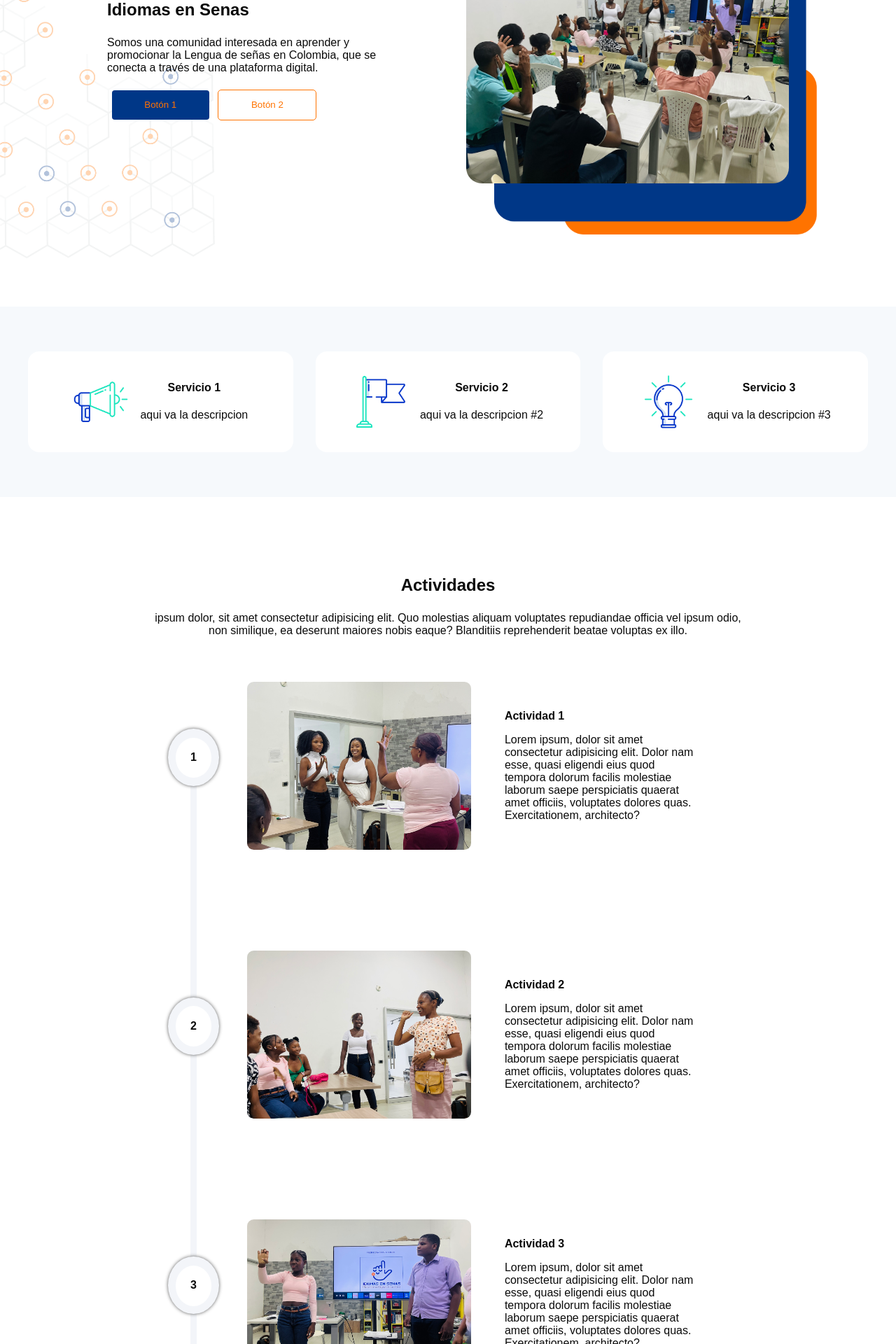
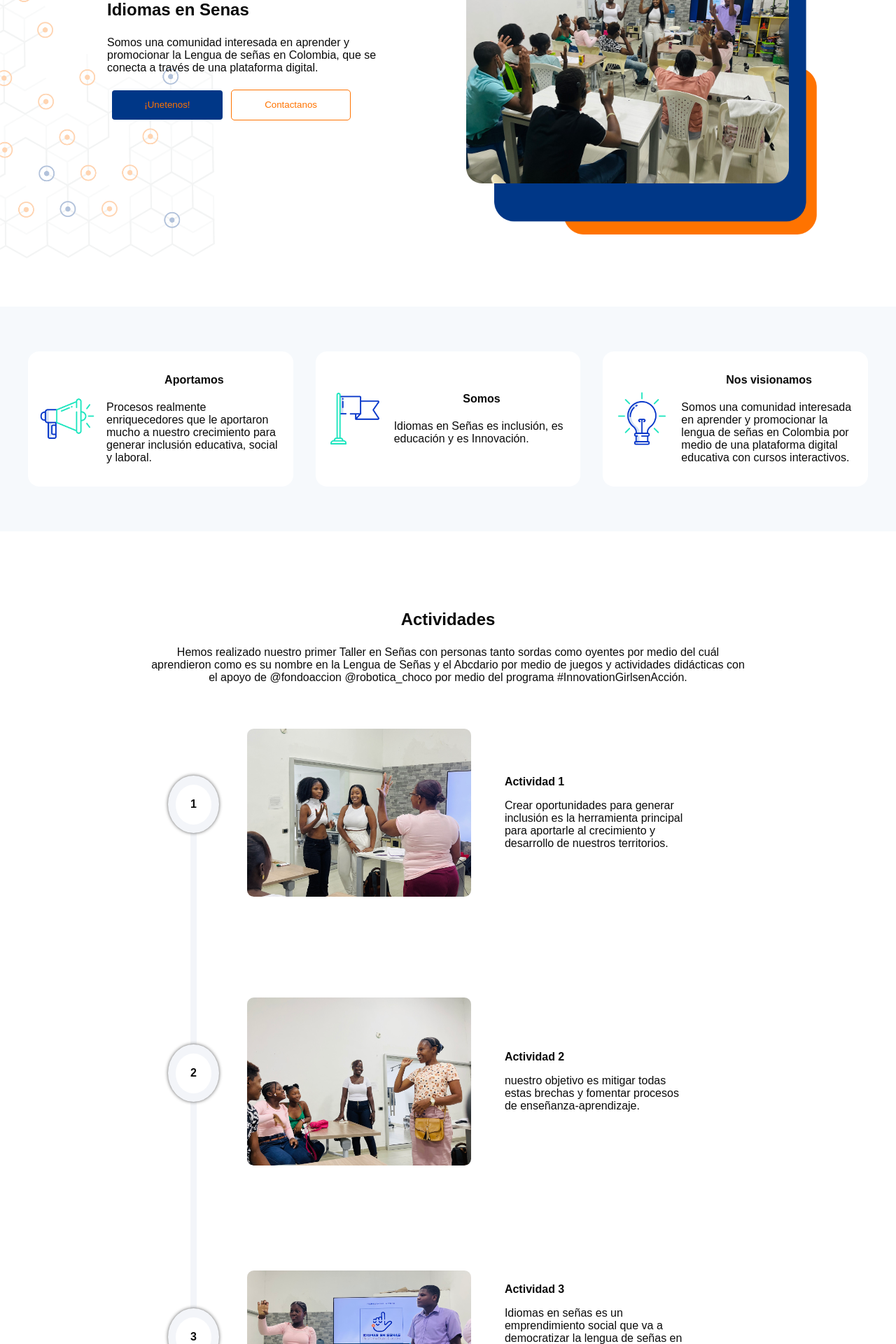
Before and after one commit to lcchaverra/Idiomas_en_senas, a React (Vite) app: page / in a window 1280 px wide. Shown: the part 260-2180 px from the top of the page at 70% size. Built offline with nearby package versions, Linux system fonts and the light colour scheme; a web font is replaced by a local one.

Commit message:
update de contenido y agg del leeme

```diff
--- a/src/components/Activities.tsx
+++ b/src/components/Activities.tsx
@@ -1,70 +1,85 @@
-import ActivityImg1 from '/src/assets/9.jpg'
-import ActivityImg2 from '/src/assets/2.jpg'
-import ActivityImg3 from '/src/assets/3.jpg'
-import ActivityImg4 from '/src/assets/4.jpg'
-import ActivityImg5 from '/src/assets/5.jpg'
+import ActivityImg1 from "/src/assets/9.jpg";
+import ActivityImg2 from "/src/assets/2.jpg";
+import ActivityImg3 from "/src/assets/3.jpg";
+import ActivityImg4 from "/src/assets/4.jpg";
+import ActivityImg5 from "/src/assets/5.jpg";
 
 const Activities = () => {
   return (
     <>
       <div className="activities-container" id="activities">
         <h3>Actividades</h3>
-       ipsum dolor, sit amet consectetur adipisicing elit. Quo molestias aliquam voluptates repudiandae officia vel ipsum odio, non similique, ea deserunt maiores nobis eaque? Blanditiis reprehenderit beatae voluptas ex illo.
+        Hemos realizado nuestro primer Taller en Señas con personas tanto sordas como oyentes por medio del cuál aprendieron como es su nombre en la Lengua de Señas y el Abcdario por medio de juegos y actividades didácticas con el apoyo de @fondoaccion @robotica_choco por medio del programa #InnovationGirlsenAcción.
         <div className="activities-content-container">
           <div className="activities-item">
-          <div className="activitie-decoration"> <span className='activitie-line'>0</span>1</div>
+            <div className="activitie-decoration">
+              {" "}
+              <span className="activitie-line">0</span>1
+            </div>
             <img src={ActivityImg1} alt="Imagen de actividad numero 1" />
             <div className="activitie-text-container">
               <h4>Actividad 1</h4>
               <p>
-              Lorem ipsum, dolor sit amet consectetur adipisicing elit. Dolor nam esse, quasi eligendi eius quod tempora dolorum facilis molestiae laborum saepe perspiciatis quaerat amet officiis, voluptates dolores quas. Exercitationem, architecto?
+              Crear oportunidades para generar inclusión es la herramienta principal para aportarle al crecimiento y desarrollo de nuestros territorios.
               </p>
             </div>
           </div>
           <div className="activities-item">
-          <div className="activitie-decoration"> <span className='activitie-line'>0</span>2</div>
+            <div className="activitie-decoration">
+              {" "}
+              <span className="activitie-line">0</span>2
+            </div>
             <img src={ActivityImg2} alt="Imagen de actividad numero 2" />
             <div className="activitie-text-container">
               <h4>Actividad 2</h4>
               <p>
-              Lorem ipsum, dolor sit amet consectetur adipisicing elit. Dolor nam esse, quasi eligendi eius quod tempora dolorum facilis molestiae laborum saepe perspiciatis quaerat amet officiis, voluptates dolores quas. Exercitationem, architecto?
+              nuestro objetivo es mitigar todas estas brechas y fomentar procesos de enseñanza-aprendizaje.
               </p>
             </div>
           </div>
           <div className="activities-item">
-          <div className="activitie-decoration"> <span className='activitie-line'>0</span>3</div>
+            <div className="activitie-decoration">
+              {" "}
+              <span className="activitie-line">0</span>3
+            </div>
             <img src={ActivityImg3} alt="Imagen de actividad numero 3" />
             <div className="activitie-text-container">
               <h4>Actividad 3</h4>
               <p>
-              Lorem ipsum, dolor sit amet consectetur adipisicing elit. Dolor nam esse, quasi eligendi eius quod tempora dolorum facilis molestiae laborum saepe perspiciatis quaerat amet officiis, voluptates dolores quas. Exercitationem, architecto?
+              Idiomas en señas es un emprendimiento social que va a democratizar la lengua de señas en Colombia, nace de diversas problemáticas que se han venido presentando como la exclusión social, educativa y laboral de la población sorda
               </p>
             </div>
           </div>
           <div className="activities-item">
-          <div className="activitie-decoration"> <span className='activitie-line'>0</span>4</div>
+            <div className="activitie-decoration">
+              {" "}
+              <span className="activitie-line">0</span>4
+            </div>
             <img src={ActivityImg4} alt="Imagen de actividad numero 4" />
             <div className="activitie-text-container">
               <h4>Actividad 4</h4>
               <p>
-              Lorem ipsum, dolor sit amet consectetur adipisicing elit. Dolor nam esse, quasi eligendi eius quod tempora dolorum facilis molestiae laborum saepe perspiciatis quaerat amet officiis, voluptates dolores quas. Exercitationem, architecto?
+              Vamos avanzando para cerrar brechas, crear equidad e inclusión social, educativa y laboral.
               </p>
             </div>
           </div>
           <div className="activities-item">
-          <div className="activitie-decoration"> <span className='activitie-line'></span>5</div>
+            <div className="activitie-decoration">
+              {" "}
+              <span className="activitie-line"></span>5
+            </div>
             <img src={ActivityImg5} alt="Imagen de actividad numero 5" />
             <div className="activitie-text-container">
               <h4>Actividad 5</h4>
               <p>
-              Lorem ipsum, dolor sit amet consectetur adipisicing elit. Dolor nam esse, quasi eligendi eius quod tempora dolorum facilis molestiae laborum saepe perspiciatis quaerat amet officiis, voluptates dolores quas. Exercitationem, architecto?
+              Idiomas en Señas es inclusión, es educación y es Innovación.
               </p>
             </div>
           </div>
         </div>
       </div>
     </>
-  )
-}
+  );
+};
 
-export default Activities
+export default Activities;
--- a/src/components/ImageSections.tsx
+++ b/src/components/ImageSections.tsx
@@ -8,10 +8,13 @@ const ImageSections = () => {
       <div className="gallery-container" id="gallery">
         <h3 className="">Galeria de Imagenes</h3>
         <p>
-          Lorem ipsum dolor sit amet consectetur adipisicing elit. Totam minus
-          accusamus assumenda consectetur asperiores ipsa. Ratione omnis
-          blanditiis, suscipit quidem ut qui, deleniti earum delectus aliquam
-          optio magnam dolore? Quaerat.
+          Estos son los rostros de personas sordas y oyentes que anhelan
+          oportunidades, anhelan inclusión y quieren aprender a comunicarse en
+          la Lengua de Señas. Idiomas en Señas es la catapulta para que puedan
+          aprender a comunicarse en su propia lengua nativa, aportar al
+          crecimiento y desarrollo de su comunidad, departamento y el mundo. Mi
+          Taller en Señas fue un espacio en el que pudieron expresar sus
+          pensamientos y su más profundo sentir.
         </p>
         <Carusel />
         {/* Imagenes de Fondo */}
--- a/src/components/MainBanner.tsx
+++ b/src/components/MainBanner.tsx
@@ -13,8 +13,8 @@ const MainBanner = () => {
             Somos una comunidad interesada en aprender y promocionar la Lengua de señas en Colombia, que se conecta a través de una plataforma digital.
             </p>
             <div className="button-groud">
-              <button className="btn">Botón 1</button>
-              <button className="btn secundary">Botón 2</button>
+              <button className="btn">¡Unetenos!</button>
+              <button className="btn secundary">Contactanos</button>
             </div>
           </div>
           <div className="image-container">
--- a/src/components/ServiceStrip.tsx
+++ b/src/components/ServiceStrip.tsx
@@ -6,21 +6,21 @@ import Icon3 from "/src/assets/icons/bulbo.png";
 const servicios = [
   {
     enlace: Icon1,
-    alt: "Servicio numero 1",
-    servicio: "Servicio 1",
-    descripcion: "aqui va la descripcion",
+    alt: "Servicio  1",
+    servicio: "Aportamos",
+    descripcion: "Procesos realmente enriquecedores que le aportaron mucho a nuestro crecimiento para generar inclusión educativa, social y laboral.",
   },
   {
     enlace: Icon2,
     alt: "Servicio numero 2",
-    servicio: "Servicio 2",
-    descripcion: "aqui va la descripcion #2",
+    servicio: "Somos",
+    descripcion: "Idiomas en Señas es inclusión, es educación y es Innovación.",
   },
   {
     enlace: Icon3,
     alt: "Servicio numero 3",
-    servicio: "Servicio 3",
-    descripcion: "aqui va la descripcion #3",
+    servicio: "Nos visionamos",
+    descripcion: "Somos una comunidad interesada en aprender y promocionar la lengua de señas en Colombia por medio de una plataforma digital educativa con cursos interactivos.",
   },
 ];
 
--- a/src/styles/css/styles.css
+++ b/src/styles/css/styles.css
@@ -341,8 +341,7 @@ h3 {
   flex-direction: row;
   background-color: var(--bg-color);
   border-radius: 1em;
-  padding-top: 2em;
-  padding-bottom: 2em;
+  padding: 2em 1em;
   transition: transform 0.3s;
 }
 .service-item:hover {
--- a/src/styles/scss/components/_servicestrip.scss
+++ b/src/styles/scss/components/_servicestrip.scss
@@ -24,8 +24,7 @@
     flex-direction: row;
     background-color: var(--bg-color);
     border-radius: 1em;
-    padding-top: 2em;
-    padding-bottom: 2em;
+    padding: 2em 1em;
     transition: transform .3s;
     &:hover {
         transform: scale(1.1);
```
Also changed, not shown: LEEME!!.txt (added), 1 other file (tests, documents, lock files or other folders). Lines whose indentation alone changed are shown as unchanged.
